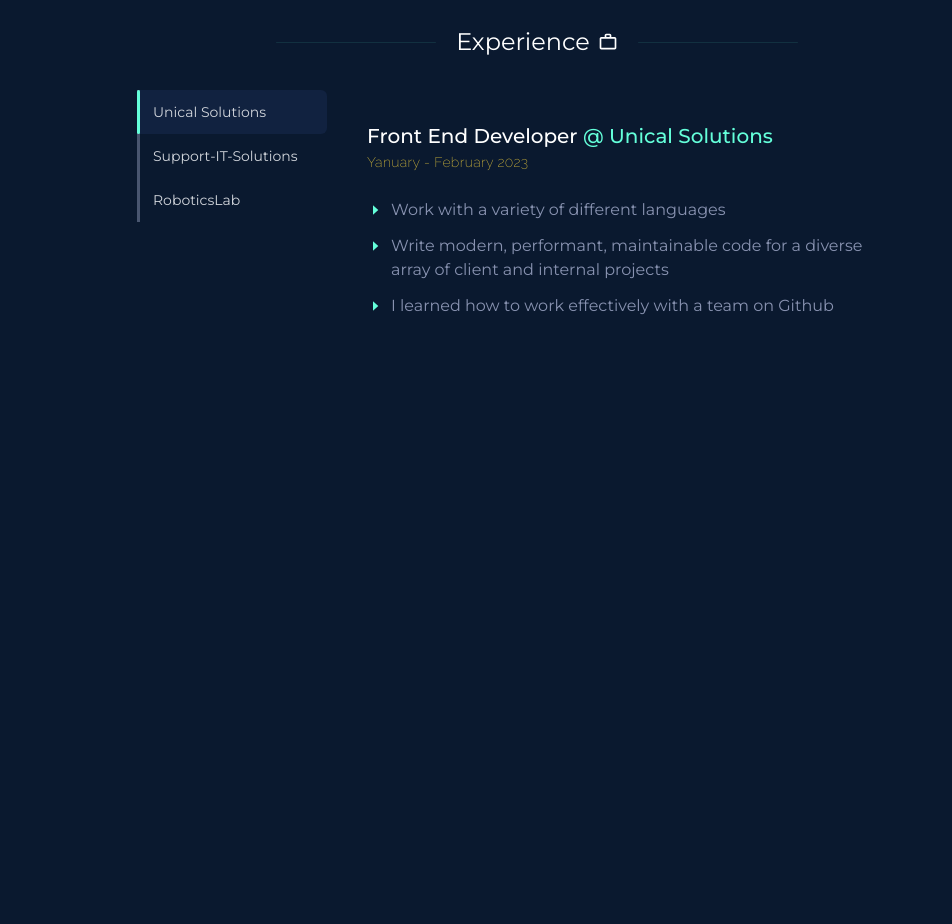
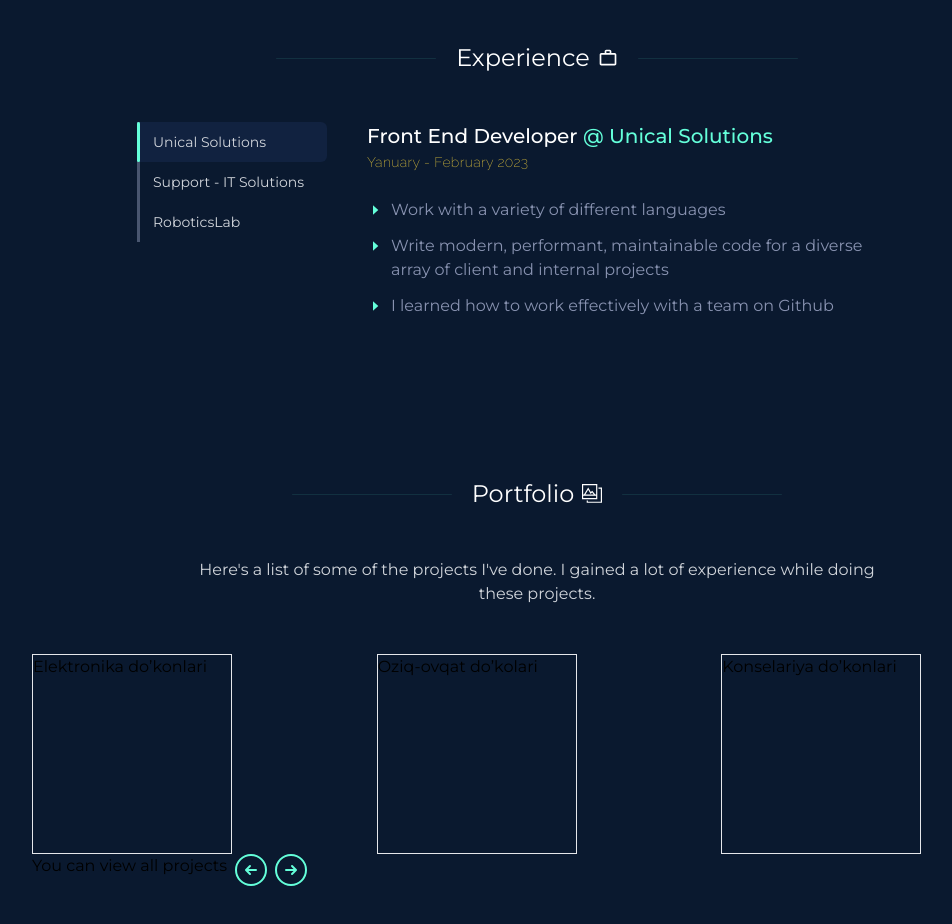
Before and after one commit to node-nodir/Portfolio, a React (Create React App) app: page / in a window 1280 px wide. Shown: the part 1080-2004 px from the top of the page, without its empty margins (103-1055 px from the left). Before the commit the page ends 1478 px from the top, so only its background shows below. Built offline with nearby package versions, Linux system fonts and the light colour scheme.

Commit message:
Add work section ans some changes

```diff
--- a/package.json
+++ b/package.json
@@ -13,6 +13,7 @@
     "react-fast-marquee": "^1.3.5",
     "react-icons": "^4.7.1",
     "react-scripts": "5.0.1",
+    "swiper": "^9.0.5",
     "web-vitals": "^2.1.4"
   },
   "scripts": {
--- a/src/App.js
+++ b/src/App.js
@@ -2,6 +2,7 @@
 import Experience from "./components/Experience/Experience";
 import Header from "./components/Header/Header";
 import Hero from "./components/Hero/Hero";
+import Work from "./components/Work/Work";
 
 function App() {
   return (
@@ -10,6 +11,7 @@
       <Hero />
       <About />
       <Experience />
+      <Work />
     </div>
   );
 }
--- a/src/components/About/About.jsx
+++ b/src/components/About/About.jsx
@@ -2,9 +2,6 @@
 import { FaUserTie } from "react-icons/fa";
 import { BiCaretRight } from "react-icons/bi";
 import Marquee from "react-fast-marquee";
-
-// ------> Css
-import "./about.css";
 
 function About() {
   return (
@@ -18,7 +15,7 @@
           </span>
           <span className="inline-block w-14 sm:w-40 h-[1px] bg-[rgba(100,255,218,0.1)] rounded-full ml-5"></span>
         </h2>
-        <div className="max-w-[700px] mx-auto mt-8">
+        <div className="max-w-[700px] mx-auto mt-8 sm:mt-12">
           <p className="text-gray-300 text-center">
             Hello there! My full name is Khalikulov Nodirbek. I'm from Uzbekistan, I live in
             Tashkent, but I was born in Samarkand. I like to create different websites. My interest
@@ -29,12 +26,14 @@
             <p className="text-gray-300 text-center">
               Here are a few technologies I’ve been working with recently:
             </p>
+          </div>
+        </div>
         <Marquee
           className="flex mt-5 -z-10"
           direction={"left"}
           speed={60}
-              gradientWidth={0}
-              // pauseOnClick={true}
+          gradientWidth={100}
+          gradientColor={[10, 25, 47]}
         >
           <li className="flex items-center text-gray-300 cursor-pointer ml-5 border border-[#fff] hover:bg-[rgba(100,255,218,0.1)] duration-150 px-4 py-2 rounded-lg">
             <span className="inline-block">
@@ -74,8 +73,6 @@
           </li>
         </Marquee>
       </div>
-        </div>
-      </div>
     </section>
   );
 }
--- /dev/null
+++ b/src/components/Contact/Contact.jsx
@@ -0,0 +1,7 @@
+import React from "react";
+
+function Contact() {
+  return <div>Contact</div>;
+}
+
+export default Contact;
--- a/src/components/Experience/Experience.jsx
+++ b/src/components/Experience/Experience.jsx
@@ -63,14 +63,14 @@
           </span>
           <span className="inline-block w-14 sm:w-40 h-[1px] bg-[rgba(100,255,218,0.1)] rounded-full ml-5"></span>
         </h2>
-        <div className="max-w-[800px] mx-auto mt-8">
-          <div className="mt-8">
+        <div className="max-w-[800px] mx-auto">
+          <div className="mt-8 sm:mt-12">
             <div className="flex flex-col sm:flex-row items-start">
-              <div className="flex flex-col items-start w-full sm:w-[25%]">
+              <div className="w-[70%] sm:w-[25%]">
                 <button
                   className={`${active ? "text-[#64ffda] active bg-[#112240]" : ""} ${
                     show ? "!-z-10" : "z-0"
-                  } track relative text-sm text-gray-300 w-full text-start pl-4 py-3 duration-300 hover:bg-[#112240] rounded-r-md`}
+                  } track relative text-sm text-gray-300 w-full text-start pl-4 py-[10px] duration-300 hover:bg-[#112240] rounded-r-md`}
                   onClick={handleClick}
                 >
                   Unical Solutions
@@ -78,21 +78,21 @@
                 <button
                   className={`${active1 ? "text-[#64ffda] active bg-[#112240]" : ""} ${
                     show ? "!-z-10" : "z-0"
-                  } track relative text-sm text-gray-300 w-full text-start pl-4 py-3 duration-300 hover:bg-[#112240] rounded-r-md`}
+                  } track relative text-sm text-gray-300 w-full text-start pl-4 py-[10px] duration-300 hover:bg-[#112240] rounded-r-md`}
                   onClick={handleClick1}
                 >
-                  Support-IT-Solutions
+                  Support - IT Solutions
                 </button>
                 <button
                   className={`${active2 ? "text-[#64ffda] active bg-[#112240]" : ""} ${
                     show ? "!-z-10" : "z-0"
-                  } track relative text-sm text-gray-300 w-full text-start pl-4 py-3 duration-300 hover:bg-[#112240] rounded-r-md`}
+                  } track relative text-sm text-gray-300 w-full text-start pl-4 py-[10px] duration-300 hover:bg-[#112240] rounded-r-md`}
                   onClick={handleClick2}
                 >
                   RoboticsLab
                 </button>
               </div>
-              <div className="w-[100%] sm:w-[75%] sm:ml-10 mt-8">
+              <div className="w-[100%] sm:w-[75%] sm:ml-10 mt-8 sm:mt-0">
                 {active ? (
                   <>
                     <h2 className="text-xl text-[#64ffda] font-medium">
--- a/src/components/Header/Header.jsx
+++ b/src/components/Header/Header.jsx
@@ -49,7 +49,7 @@
       <div className="container">
         <nav className="flex items-center justify-between py-3 sm:py-4">
           <a
-            className="font-serif flex items-center justify-center font-semibold text-base text-[#64ffda] border-2 border-dashed border-[#64ffda] hover:bg-[rgba(100,255,218,0.1)] rounded-full w-8 sm:w-10 h-8 sm:h-10 duration-200"
+            className="font-sans flex items-center justify-center font-semibold text-base text-[#64ffda] border-2 border-dashed border-[#64ffda] hover:bg-[rgba(100,255,218,0.1)] rounded-full w-8 sm:w-10 h-8 sm:h-10 duration-200"
             href="/"
           >
             N
@@ -77,7 +77,7 @@
                   href="#work"
                   className="nav_link text-white group-hover:text-[#64ffda] duration-150"
                 >
-                  Work
+                  Portfolio
                 </a>
               </li>
               <li className="nav_item text-sm px-2 py-1 group">
@@ -154,7 +154,7 @@
               href="#home"
               className="flex flex-col items-center justify-center font-medium text-sm text-[#0a192f] hover:text-white duration-200 py-2"
             >
-              <span className="block text-lg mb-[2px] mr-2">
+              <span className="block text-lg mb-[2px] sm:mr-2">
                 <AiOutlineHome />
               </span>
               Home
@@ -171,7 +171,7 @@
               href="#about"
               className="flex flex-col items-center justify-center font-medium text-sm text-[#0a192f] hover:text-white duration-200 py-2"
             >
-              <span className="block text-lg mb-[2px] mr-2">
+              <span className="block text-lg mb-[2px] sm:mr-2">
                 <BiUser />
               </span>
               About
@@ -188,7 +188,7 @@
               href="#experience"
               className="flex flex-col items-center justify-center font-medium text-sm text-[#0a192f] hover:text-white duration-200 py-2"
             >
-              <span className="block text-lg mb-[2px] mr-2">
+              <span className="block text-lg mb-[2px] sm:mr-2">
                 <MdWorkOutline />
               </span>
               Experience
@@ -205,10 +205,10 @@
               href="#work"
               className="flex flex-col items-center justify-center font-medium text-sm text-[#0a192f] hover:text-white duration-200 py-2"
             >
-              <span className="block text-lg mb-[2px] mr-2">
+              <span className="block text-lg mb-[2px] sm:mr-2">
                 <TfiGallery />
               </span>
-              Work
+              Portfolio
             </a>
           </li>
           <li
@@ -222,7 +222,7 @@
               href="contactme"
               className="flex flex-col items-center justify-center font-medium text-sm text-[#0a192f] hover:text-white duration-200 py-2"
             >
-              <span className="block text-lg mb-[2px] mr-2">
+              <span className="block text-lg mb-[2px] sm:mr-2">
                 <TbBrandTelegram />
               </span>
               Contactme
--- /dev/null
+++ b/src/components/Work/Work.jsx
@@ -0,0 +1,104 @@
+import React from "react";
+import { TfiGallery } from "react-icons/tfi";
+import { HiArrowSmRight } from "react-icons/hi";
+import { HiArrowSmLeft } from "react-icons/hi";
+
+// ------> Import Swiper React components
+import { Swiper, SwiperSlide } from "swiper/react";
+import { Navigation } from "swiper";
+
+// ------> Import Swiper styles
+import "swiper/css";
+import "swiper/css/pagination";
+import "swiper/css/navigation";
+
+// ------> Carausel data
+const data = [
+  {
+    title: "Elektronika do’konlari",
+  },
+  {
+    title: "Oziq-ovqat do’kolari",
+  },
+  {
+    title: "Konselariya do’konlari",
+  },
+  {
+    title: "Aksesuar do’konlari",
+  },
+  {
+    title: "Kosmetika do’konlari",
+  },
+  {
+    title: "Konselariya do’konlari",
+  },
+];
+
+function Work() {
+  const navigationPrevRef = React.useRef(null);
+  const navigationNextRef = React.useRef(null);
+
+  return (
+    <section id="experience" className="py-10 sm:py-20">
+      <div className="container">
+        <h2 className="flex items-center justify-center text-xl sm:text-2xl text-white">
+          <span className="inline-block w-14 sm:w-40 h-[1px] bg-[rgba(100,255,218,0.1)] rounded-full mr-5"></span>{" "}
+          Portfolio{" "}
+          <span className="inline-block ml-2">
+            <TfiGallery className="text-lg sm:text-xl" />
+          </span>
+          <span className="inline-block w-14 sm:w-40 h-[1px] bg-[rgba(100,255,218,0.1)] rounded-full ml-5"></span>
+        </h2>
+        <p className="text-gray-300 text-center max-w-[700px] w-full mx-auto mt-8 sm:mt-12">
+          Here's a list of some of the projects I've done. I gained a lot of experience while doing
+          these projects.
+        </p>
+        <Swiper
+          navigation={{
+            prevEl: navigationPrevRef.current,
+            nextEl: navigationNextRef.current,
+          }}
+          className="mySwiper mt-12"
+          spaceBetween={24}
+          breakpoints={{
+            0: {
+              slidesPerView: 1,
+            },
+            768: {
+              slidesPerView: 2,
+            },
+            1024: {
+              slidesPerView: 3,
+            },
+          }}
+          modules={[Navigation]}
+        >
+          {data?.map((item) => (
+            <SwiperSlide key={item?.id}>
+              <div className="w-[200px] h-[200px] border">
+                <p>{item.title}</p>
+              </div>
+            </SwiperSlide>
+          ))}
+          <div className="flex space-x-2">
+            <p>You can view all projects</p>
+            <div
+              ref={navigationPrevRef}
+              className="flex items-center justify-center w-8 h-8 border-2 border-[#64ffda] bg-[#0a192f] hover:bg-[rgba(100,255,218,0.1)] cursor-pointer rounded-full duration-150"
+            >
+              {<HiArrowSmLeft className="w-[20px] h-[20px] font-light text-[#64ffda]" />}
+            </div>
+            <div
+              ref={navigationNextRef}
+              className="flex items-center justify-center w-8 h-8 border-2 border-[#64ffda] bg-[#0a192f] hover:bg-[rgba(100,255,218,0.1)] cursor-pointer rounded-full duration-150"
+            >
+              {<HiArrowSmRight className="w-[20px] h-[20px] font-light text-[#64ffda]" />}
+            </div>
+          </div>
+        </Swiper>
+      </div>
+    </section>
+  );
+}
+
+export default Work;
```
Also changed, not shown: 1 other file (tests, documents, lock files or other folders). Lines whose indentation alone changed are shown as unchanged.
